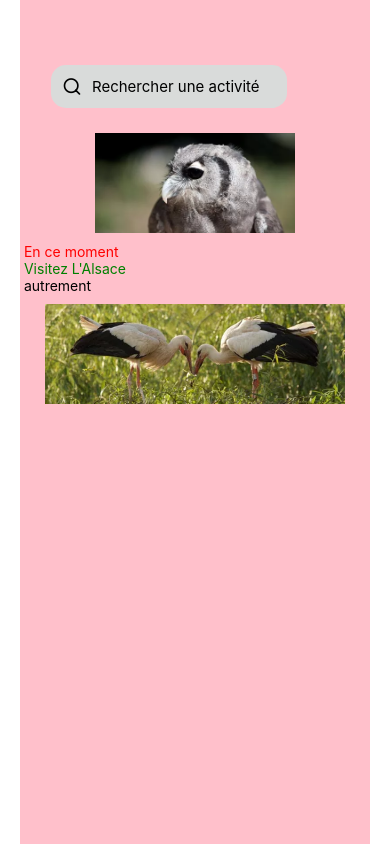
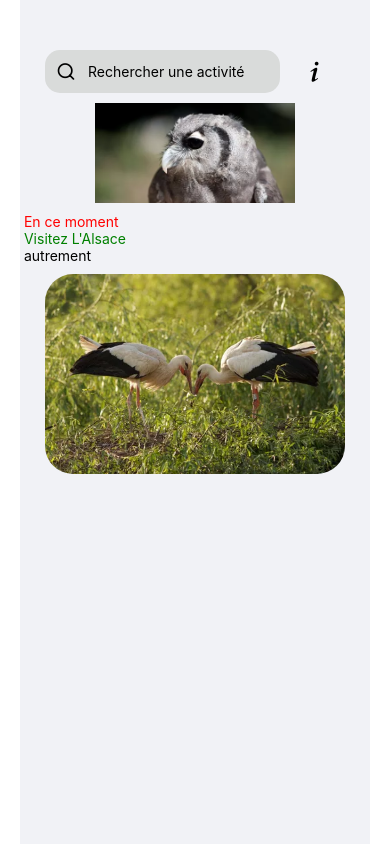
Before and after one commit to Ophelie22/firstpage, a React Native app in the folder alsace/: screen / in a window 390 px wide. Built offline with nearby package versions, Linux system fonts and the light colour scheme.

Commit message:
arrondi image

```diff
--- a/alsace/App.js
+++ b/alsace/App.js
@@ -13,7 +13,7 @@ export default function App() {
 };
 const styles = StyleSheet.create({
   scrollView: {
-    backgroundColor: 'pink',
+    backgroundColor: '#f1f2f6',
     marginHorizontal: 20,
   }
 });
--- a/alsace/components/SearchBar.js
+++ b/alsace/components/SearchBar.js
@@ -1,9 +1,14 @@
 import React from 'react';
 import { useState } from 'react'; //useState est un hook qui permet de creer un etat dans un composant fonctionnel
 import { StyleSheet,Button, View, Keyboard,TextInput } from 'react-native';
-import { Feather, Entypo } from "@expo/vector-icons";
+import { Feather, Entypo, MaterialCommunityIcons  } from "@expo/vector-icons";
+import FontAwesome from '@expo/vector-icons/FontAwesome';
 
 const SearchBar = ({clicked, searchPhrase, setSearchPhrase, setCLicked}) => {
+    const loginWithFacebook = () => {
+        console.log('Button pressed');
+    };
+
     return (
         <View style={styles.container}>
             <View
@@ -49,6 +54,16 @@ const SearchBar = ({clicked, searchPhrase, setSearchPhrase, setCLicked}) => {
                 ></Button>
             </View>
             )}
+             {/* search Icon */}
+            <View>
+                <MaterialCommunityIcons
+                name="information-variant"
+                size={30}
+                color="black"
+                style={{ marginLeft: 10, paddingLeft: 10}}
+                />
+            </View>
+
         </View>
         );
     };
@@ -58,15 +73,15 @@ const SearchBar = ({clicked, searchPhrase, setSearchPhrase, setCLicked}) => {
     const styles = StyleSheet.create({
         container: {
         paddingTop: 50,
-        paddingHorizontal: 16,
-        margin: 15,
+        paddingHorizontal: 13,
+        marginLeft: 12,
         justifyContent: "flex-start",
         alignItems: "center",
         flexDirection: "row",
-        width: "80%",
+        width: "78%",
 
         },
-            searchBar__unclicked: {
+        searchBar__unclicked: {
         padding: 10,
         flexDirection: "row",
         width: "95%",
@@ -84,8 +99,11 @@ const SearchBar = ({clicked, searchPhrase, setSearchPhrase, setCLicked}) => {
         justifyContent: "space-evenly",
         },
         input: {
-        fontSize: 15,
-        marginLeft: 10,
+        fontSize: 14,
+        marginLeft: 12,
         width: "90%",
         },
+        iconInfo: {
+        flexDirection: "row",
+        }
     });
--- a/alsace/screens/Home.js
+++ b/alsace/screens/Home.js
@@ -11,7 +11,7 @@ export default function Home() {
             <View>
                 <Image style={styles.image} source={require('../assets/images/aigle.png')} />
                 <Text style={styles.titleText}> En ce moment </Text>
-                <Text style={styles.secondText}> Visitez L'Alsace </Text>
+                <Text style={styles.secondText}> Visitez L'Alsace</Text>
                 <Text> autrement </Text>
             </View>
             <View style={styles.milieu}>
@@ -34,7 +34,10 @@ const styles = StyleSheet.create({
     },
     imagemilieu: {
         width: 300,
-        height: 100,
+        height: 200,
+        borderRadius: 28,
+        paddingVertical: 8,
+        paddingHorizontal: 10,
         alignSelf: 'center',
         marginTop:10,
         margin:10,
```
